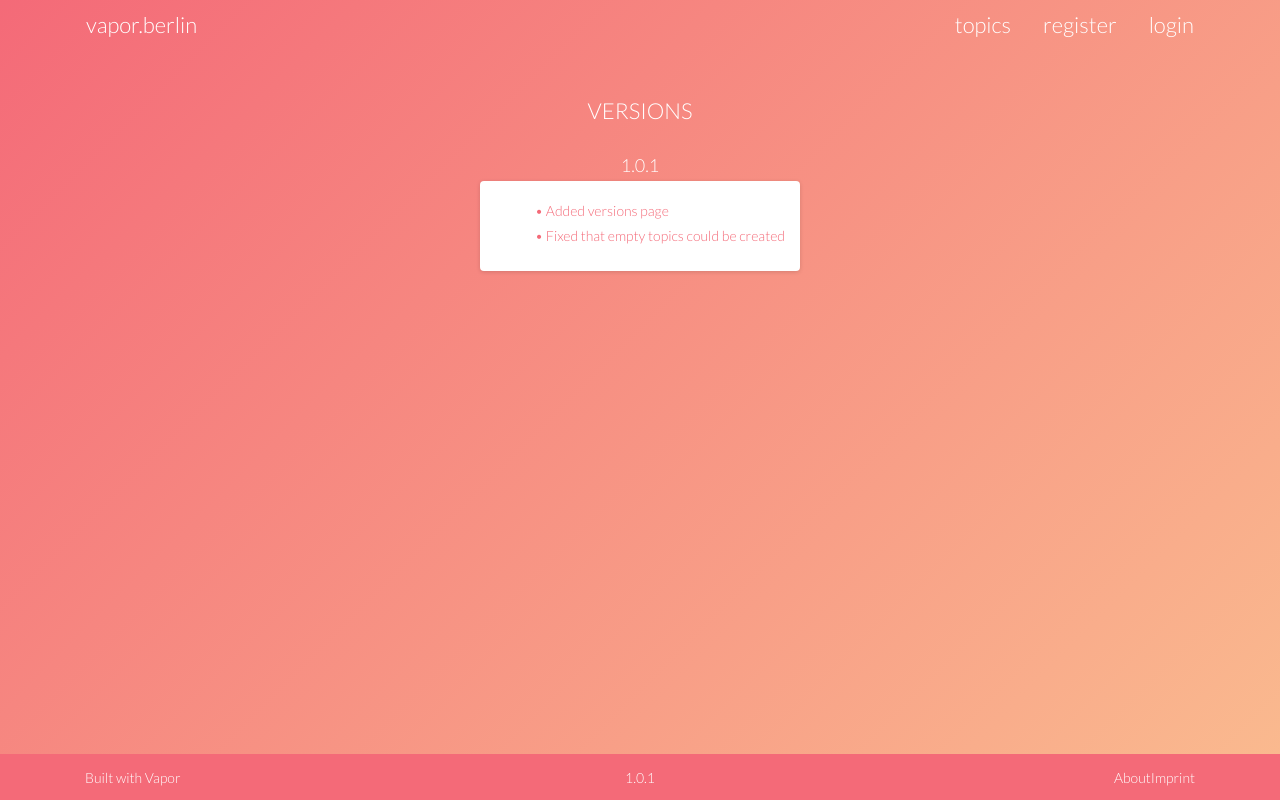
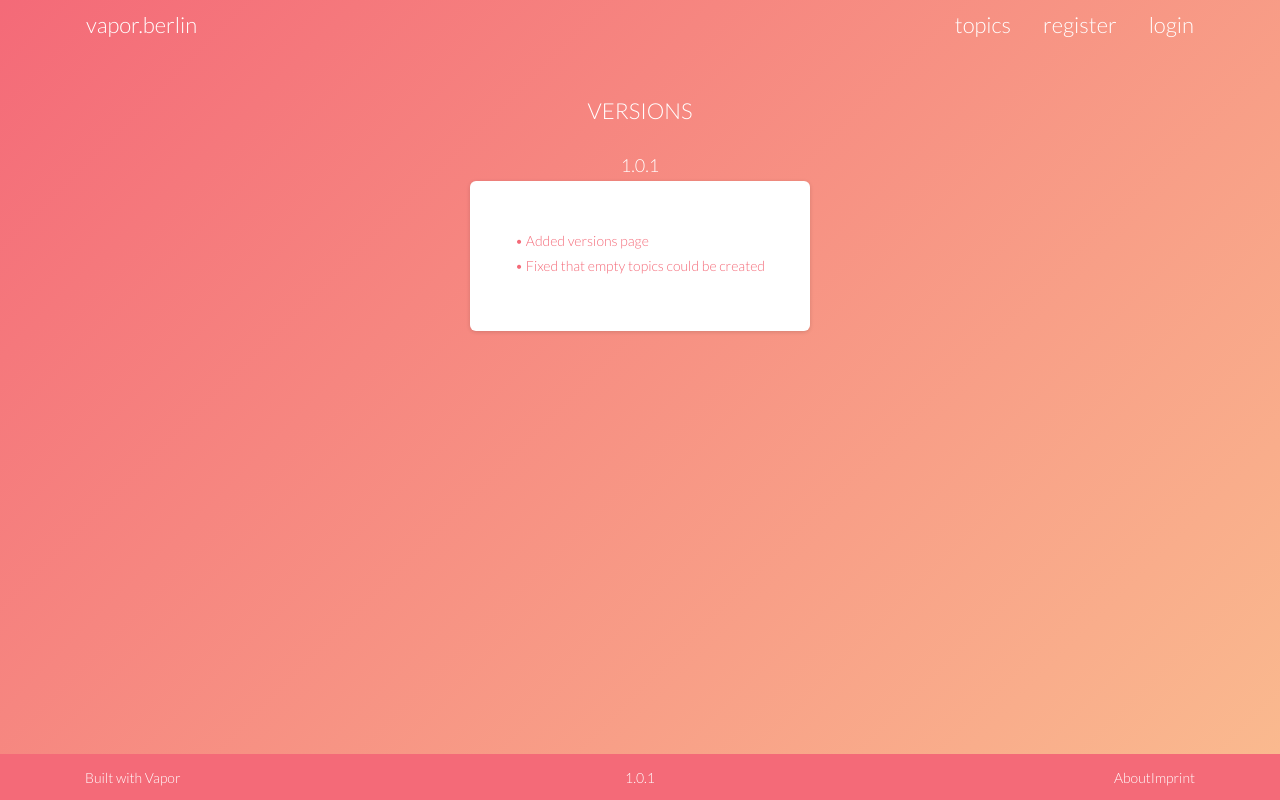
Before and after one commit to martinlasek/vaporberlinFE, a Vue app: page /#/versions in a window 1280 px wide. Built offline with nearby package versions, Linux system fonts and the light colour scheme.

Commit message:
adjusted version panel for consistency

```diff
--- a/src/api/api.js
+++ b/src/api/api.js
@@ -2,10 +2,10 @@ import axios from 'axios';
 import store from '../store/index';
 import router from '../router/index';
 
-const BASE_URL = 'http://127.0.0.1:8020';
+//const BASE_URL = 'http://127.0.0.1:8020';
 
 // use for PRODUCTION
-//const BASE_URL = '';
+const BASE_URL = '';
 
 const POST_URL_REGISTER = BASE_URL + '/api/user';
 const POST_URL_LOGIN = BASE_URL + '/api/login';
--- a/src/assets/styles/css/min/Version.less
+++ b/src/assets/styles/css/min/Version.less
@@ -9,13 +9,16 @@
     margin-bottom: 5px;
   }
 
-  ul li {
-    align-items: center;
-    display: flex;
-    color: @bloodOrange;
-    font-size: 14px;
-    margin-top: 5px;
+  ul {
     padding: 0;
+
+    li {
+      align-items: center;
+      display: flex;
+      color: @bloodOrange;
+      font-size: 14px;
+      margin-top: 5px;
+    }
   }
 
   .panel.panel-default {
--- a/src/components/layout/Navigation.vue
+++ b/src/components/layout/Navigation.vue
@@ -8,7 +8,7 @@
       <router-link v-if="!isAuthenticated" :to="{name: 'register'}">register</router-link>
       <router-link v-if="!isAuthenticated" :to="{name: 'login'}">login</router-link>
       <span class="no-border" v-if="isAuthenticated">
-        Account
+        account
         <ul class="submenu">
           <li>{{ userEmail }}</li>
           <li @click="logout">logout</li>
--- a/src/components/sites/Version.vue
+++ b/src/components/sites/Version.vue
@@ -7,8 +7,7 @@
       <div class="versions">
         <div class="v-1-0-1">
           <h4 class="text-center">1.0.1</h4>
-          <div class="panel panel-default">
-            <div class="panel-body">
+          <white-box-small>
             <ul>
               <li>
                 • Added versions page
@@ -17,8 +16,7 @@
                 • Fixed that empty topics could be created
               </li>
             </ul>
-            </div>
-          </div>
+          </white-box-small>
         </div>
       </div>
     </template>
@@ -28,9 +26,10 @@
 <script>
   import StandardLayout from '../layout/Standard.vue'
   import PageHeader from '../elements/PageHeader.vue'
+  import WhiteBoxSmall from '../elements/WhiteBoxSmall.vue'
 
   export default {
-    components: { PageHeader, StandardLayout }
+    components: { PageHeader, StandardLayout, WhiteBoxSmall }
   }
 </script>
 
```
Lines whose indentation alone changed are shown as unchanged.
